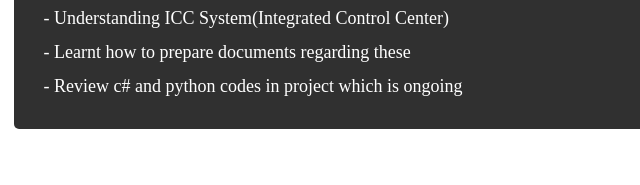
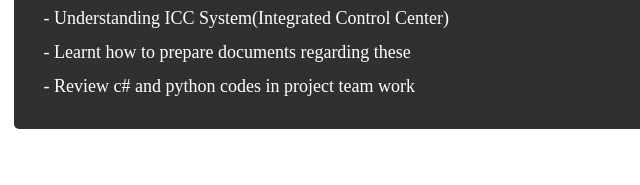
Before and after one commit to HamzaCecen/HamzaCecen.github.io, a plain HTML site: page index.html in a window 1280 px wide. Shown: the part 2555-2740 px from the top of the page, 317-957 px from the left. Drawn offline with Linux system fonts and the light colour scheme; a small style sheet from the web is missing.

Commit message:
Add files via upload

```diff
--- a/index.html
+++ b/index.html
@@ -57,7 +57,10 @@
         <!--About me here-->
         <section class="about-me" id="aboutme">
             <h2 class="section__title--aboutme">Who Hamza is?</h2>
-            <p class="about__paragh">Despite being born deaf and overcoming speech disorders, Hamza is a resilient senior student at Uskudar University, where he pursues a degree in software engineering. His academic journey is fueled by a passion for exploring the convergence of artificial intelligence, robotics, and networks, among other fields.</p>
+            <p class="about__paragh">Despite being born deaf and overcoming speech disorders, Hamza is a resilient senior student at
+                Uskudar University, where he pursues a degree in software engineering. His academic journey is fueled by a passion for
+                exploring the convergence of artificial intelligence, robotics, and networks, among other fields.
+            </p>
             <a href="mailto:hamzacecen@windowslive.com" target="_blank"><i class="fa-sharp fa-solid fa-envelope" style="font-size:50px; margin: 0 10px; color: black;"></i></a>
             <a href="https://github.com/HamzaCecen" target="_blank"><i class="fa-brands fa-github" style="font-size:50px; color: black;"></i></a>
             <a href="https://www.linkedin.com/in/hamza-%C3%A7e%C3%A7en-71b5371ab/" target="_blank"><i class="fa-brands fa-linkedin" style="font-size:50px; color: black;"></i></a>
@@ -125,7 +128,7 @@
                                     <div class="date"><i class="fa fa-calendar"></i>May 2023 - July 2023</div>
                                     <p class="projectParagraph">- Understanding ICC System(Integrated Control Center)</p>
                                     <p class="projectParagraph">- Learnt how to prepare documents regarding these</p>
-                                    <p class="projectParagraph">- Review c# and python codes in project which is ongoing</p>
+                                    <p class="projectParagraph">- Review c# and python codes in project team work</p>
                                 </div>
                             </li>
                             <li>
```
